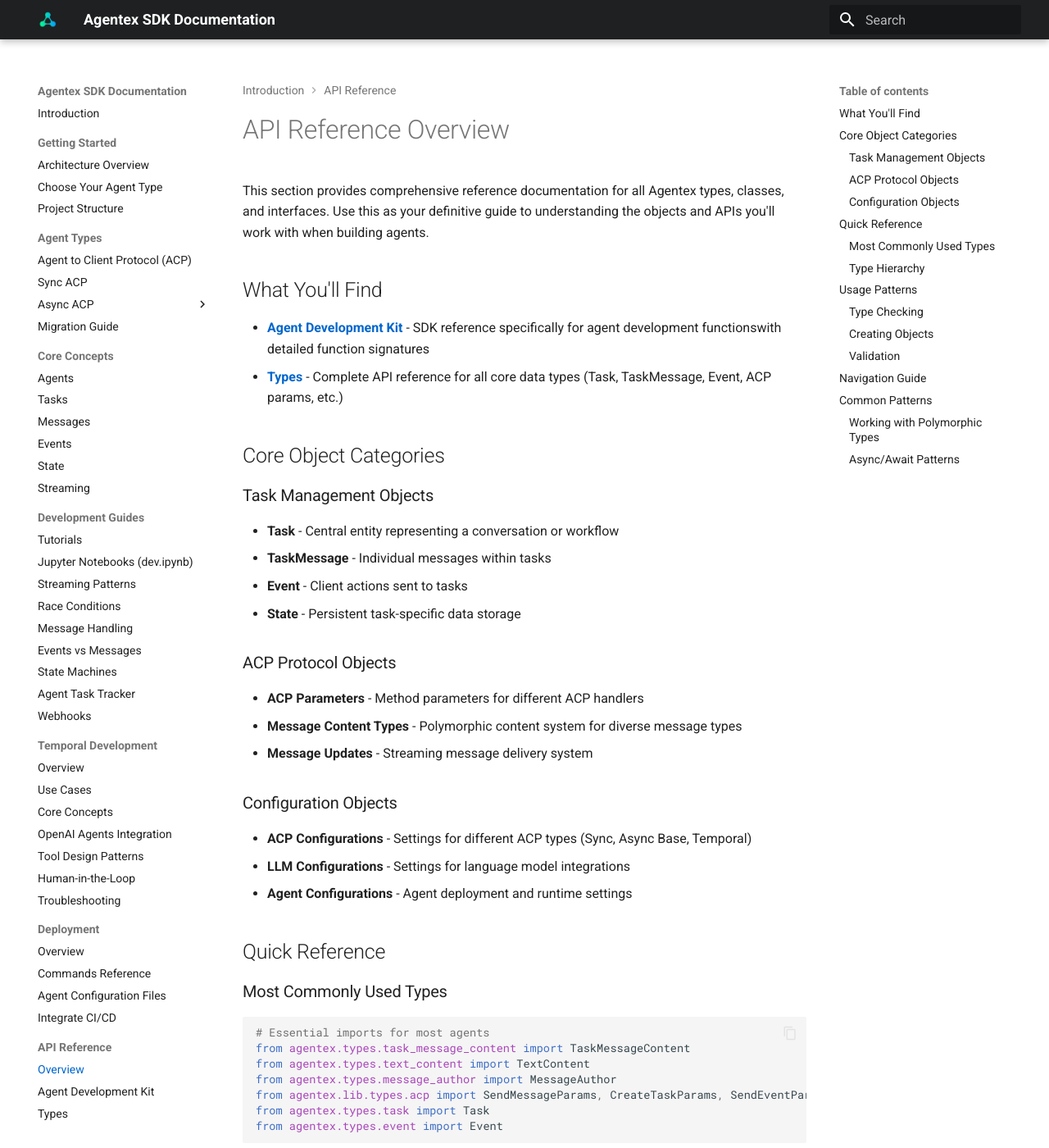
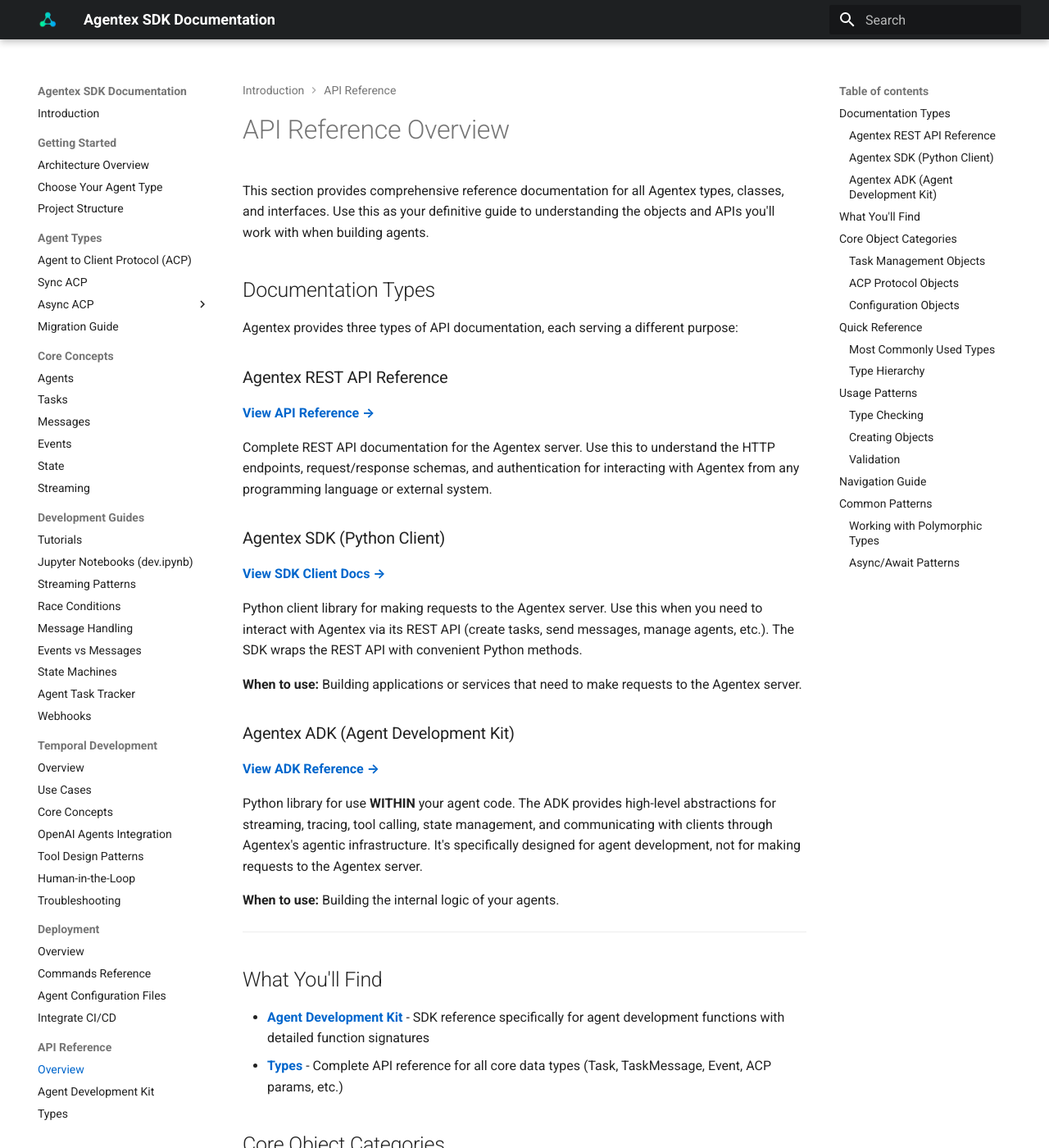
Before and after one commit to scaleapi/scale-agentex, an MkDocs documentation site: the page built from agentex/docs/docs/api/overview.md, in a window 1280 px wide and 1400 px high. Shown: the whole window at 82% size. Built offline with MkDocs 1.6.1 and Material for MkDocs 9.7.7, drawn with Linux system fonts in a browser that asks for light colours.

Commit message:
Fix docs (#70)

```diff
--- a/agentex/docs/docs/api/overview.md
+++ b/agentex/docs/docs/api/overview.md
@@ -2,9 +2,34 @@
 
 This section provides comprehensive reference documentation for all Agentex types, classes, and interfaces. Use this as your definitive guide to understanding the objects and APIs you'll work with when building agents.
 
+## Documentation Types
+
+Agentex provides three types of API documentation, each serving a different purpose:
+
+### Agentex REST API Reference
+**[View API Reference →](https://docs.gp.scale.com/reference/agentex/)**
+
+Complete REST API documentation for the Agentex server. Use this to understand the HTTP endpoints, request/response schemas, and authentication for interacting with Agentex from any programming language or external system.
+
+### Agentex SDK (Python Client)
+**[View SDK Client Docs →](https://agentex-sdk.stldocs.app/api/python)**
+
+Python client library for making requests to the Agentex server. Use this when you need to interact with Agentex via its REST API (create tasks, send messages, manage agents, etc.). The SDK wraps the REST API with convenient Python methods.
+
+**When to use:** Building applications or services that need to make requests to the Agentex server.
+
+### Agentex ADK (Agent Development Kit)
+**[View ADK Reference →](adk.md)**
+
+Python library for use **WITHIN** your agent code. The ADK provides high-level abstractions for streaming, tracing, tool calling, state management, and communicating with clients through Agentex's agentic infrastructure. It's specifically designed for agent development, not for making requests to the Agentex server.
+
+**When to use:** Building the internal logic of your agents.
+
+---
+
 ## What You'll Find
 
-- **[Agent Development Kit](adk.md)** - SDK reference specifically for agent development functionswith detailed function signatures
+- **[Agent Development Kit](adk.md)** - SDK reference specifically for agent development functions with detailed function signatures
 - **[Types](types.md)** - Complete API reference for all core data types (Task, TaskMessage, Event, ACP params, etc.)
 
 ## Core Object Categories
```
Also changed, not shown: agentex/docs/docs/api/adk.md (+6 -1 lines), agentex/docs/docs/concepts/task.md (+2 -2 lines), agentex/docs/docs/index.md (+3 -1 lines).
